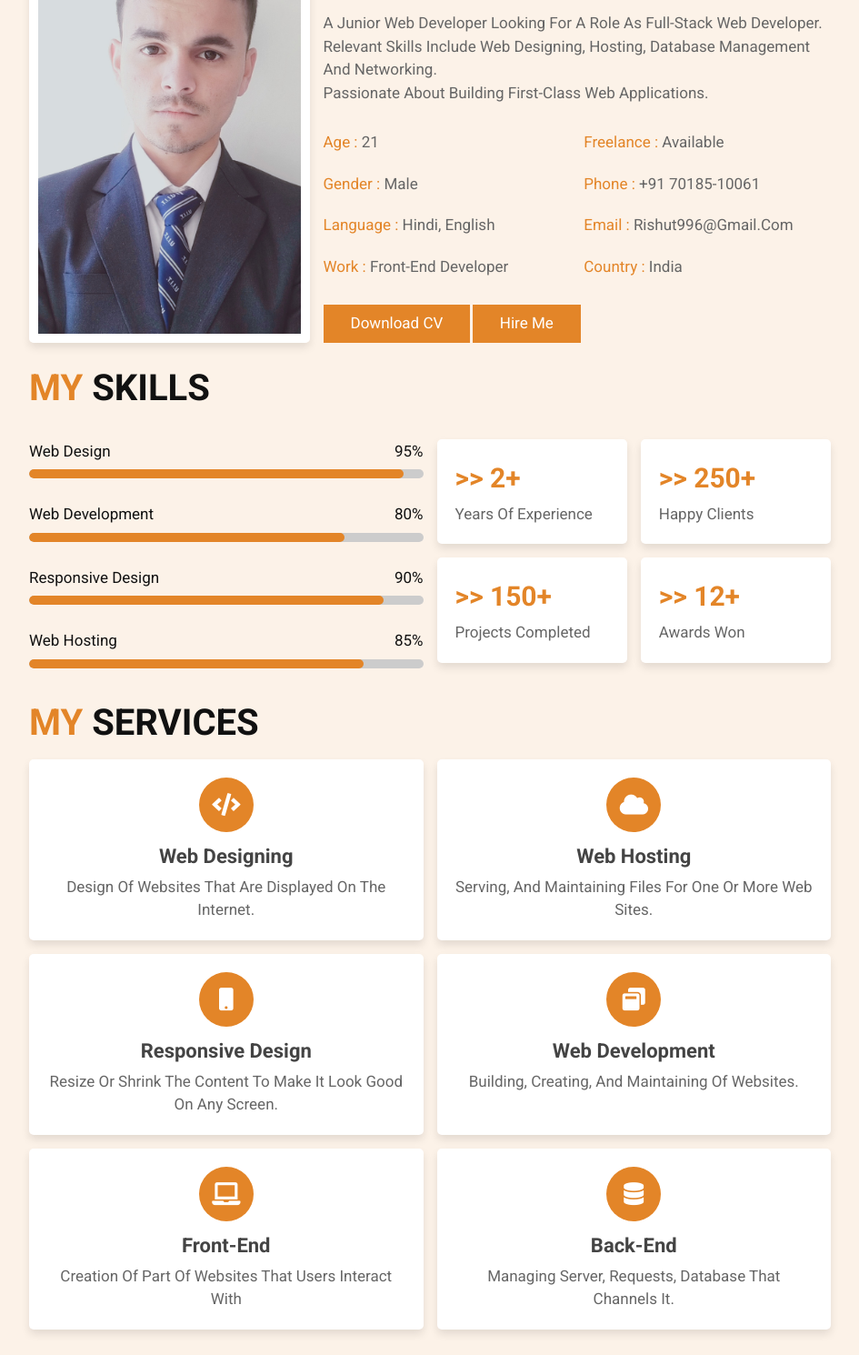
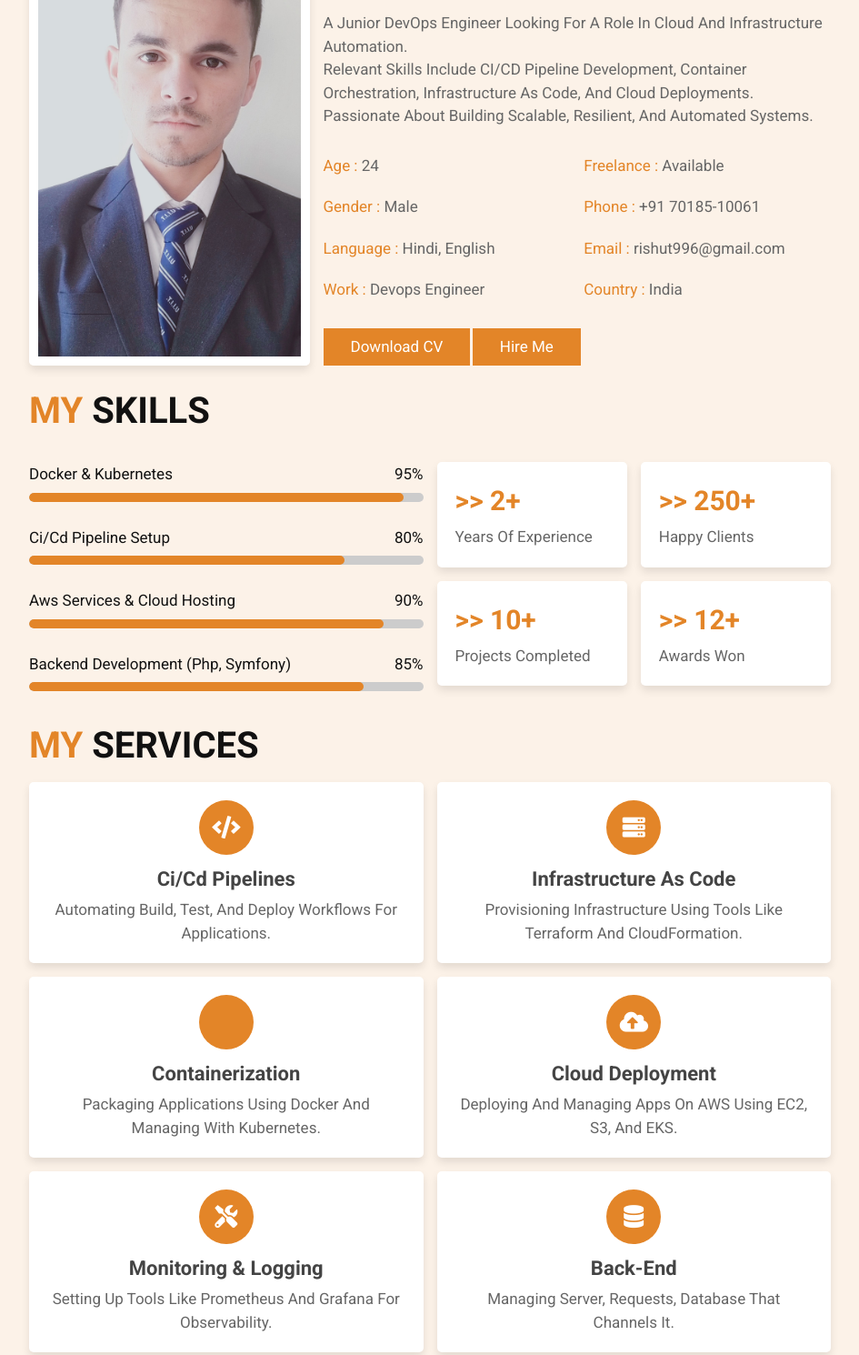
Before and after one commit to pushpender4/Personal_portfolio, a plain HTML site: page index.html in a window 1280 px wide. Shown: the part 982-2472 px from the top of the page at 91% size, without its empty margins (317-1262 px from the left). Drawn offline with Linux system fonts and the light colour scheme.

Commit message:
updated portfolio from front end to devops profile

```diff
--- a/css/style.css
+++ b/css/style.css
@@ -279,6 +279,9 @@ header .follow a:hover{
     color:var(--main-color);
 }
 
+.email {
+  text-transform: none;
+}
 /*-------------------------- my skills part ----------------------- */
 .about .row-2{
     display: flex;
--- a/index.html
+++ b/index.html
@@ -5,7 +5,7 @@
     <meta charset="UTF-8">
     <meta http-equiv="X-UA-Compatible" content="IE=edge">
     <meta name="viewport" content="width=device-width, initial-scale=1.0">
-    <title>complete responsive personal portfolio website design tutorial</title>
+    <title>complete responsive personal devops portfolio website</title>
 
     <!-- font awesome cdn link  -->
     <link rel="stylesheet" href="https://cdnjs.cloudflare.com/ajax/libs/font-awesome/5.15.3/css/all.min.css">
@@ -58,9 +58,8 @@
         <div class="content">
             <span class="hi"> hi there... </span>
             <h3> i am <span> pushpender </span> </h3>
-            <p class="info"> i am a front-end developer </p>
-            <p class="text"> Skilled in designing, developing and testing multiple web-based applications incorporating
-                a range of technologies! </p>
+            <p class="info"> i am a devops engineer </p>
+            <p class="text">  Skilled in automating, deploying, and managing scalable infrastructure with tools like Docker, Kubernetes, Terraform, and CI/CD pipelines! </p>
             <a href="#about" class="btn">about me</a>
         </div>
 
@@ -86,21 +85,20 @@
             </div>
 
             <div class="content">
-                <h3> my name is pushpender singh & i am a front-end developer </h3>
-                <p>A junior web developer looking for a role as full-stack web developer.<br>Relevant skills include Web
-                    Designing, Hosting, Database Management and Networking. <br> Passionate about building first-class
-                    web applications. </p>
+                <h3> my name is pushpender singh & i am a devops engineer </h3>
+                <p>A junior DevOps engineer looking for a role in cloud and infrastructure automation.<br>Relevant skills include CI/CD pipeline development, container orchestration, infrastructure as code, and cloud deployments. <br> Passionate about building scalable, resilient, and automated systems. </p>
+
                 <div class="box-container">
                     <div class="box">
-                        <p> <span> age : </span> 21 </p>
+                        <p> <span> age : </span> 24 </p>
                         <p> <span> gender : </span> male </p>
                         <p> <span> language : </span> hindi, english </p>
-                        <p> <span> work : </span> front-end developer </p>
+                        <p> <span> work : </span> devops engineer </p>
                     </div>
                     <div class="box">
                         <p> <span> freelance : </span> available </p>
                         <p> <span> phone : </span> +91 70185-10061 </p>
-                        <p> <span> email : </span> rishut996@gmail.com </p>
+                        <p class="email"> <span> email : </span> rishut996@gmail.com </p>
                         <p> <span> country : </span> india </p>
                     </div>
                 </div>
@@ -118,19 +116,19 @@
 
             <div class="skills">
                 <div class="progress">
-                    <h3> web design <span> 95% </span> </h3>
+                    <h3> docker & kubernetes <span> 95% </span> </h3>
                     <div class="bar"> <span></span> </div>
                 </div>
                 <div class="progress">
-                    <h3> web development <span> 80% </span> </h3>
+                    <h3> ci/cd pipeline setup <span> 80% </span> </h3>
                     <div class="bar"> <span></span> </div>
                 </div>
                 <div class="progress">
-                    <h3> responsive design <span> 90% </span> </h3>
+                    <h3> aws services & cloud hosting <span> 90% </span> </h3>
                     <div class="bar"> <span></span> </div>
                 </div>
                 <div class="progress">
-                    <h3> web hosting <span> 85% </span> </h3>
+                    <h3> backend development (php, symfony) <span> 85% </span> </h3>
                     <div class="bar"> <span></span> </div>
                 </div>
             </div>
@@ -146,7 +144,7 @@
                     <p>happy clients</p>
                 </div>
                 <div class="box">
-                    <h3> >> 150+ </h3>
+                    <h3> >> 10+ </h3>
                     <p>projects completed</p>
                 </div>
                 <div class="box">
@@ -172,32 +170,32 @@
 
             <div class="box">
                 <i class="fas fa-code"></i>
-                <h3>web designing</h3>
-                <p>design of websites that are displayed on the internet.</p>
+                <h3>ci/cd pipelines</h3>
+                <p>automating build, test, and deploy workflows for applications.</p>
             </div>
 
             <div class="box">
-                <i class="fas fa-cloud"></i>
-                <h3>web hosting</h3>
-                <p>serving, and maintaining files for one or more Web sites.</p>
+                <i class="fas fa-server"></i>
+                <h3>infrastructure as code</h3>
+                <p>provisioning infrastructure using tools like Terraform and CloudFormation.</p>
             </div>
 
             <div class="box">
-                <i class="fas fa-mobile"></i>
-                <h3>responsive design</h3>
-                <p>resize or shrink the content to make it look good on any screen.</p>
+                <i class="fas fa-docker"></i>
+                <h3>containerization</h3>
+                <p>packaging applications using Docker and managing with Kubernetes.</p>
             </div>
 
             <div class="box">
-                <i class="fas fa-window-restore"></i>
-                <h3>web development</h3>
-                <p> building, creating, and maintaining of websites.</p>
+                <i class="fas fa-cloud-upload-alt"></i>
+                <h3>cloud deployment</h3>
+                <p>deploying and managing apps on AWS using EC2, S3, and EKS.</p>
             </div>
 
             <div class="box">
-                <i class="fas fa-laptop"></i>
-                <h3>front-end</h3>
-                <p>creation of part of websites that users interact with</p>
+                <i class="fas fa-tools"></i>
+                <h3>monitoring & logging</h3>
+                <p>setting up tools like Prometheus and Grafana for observability.</p>
             </div>
 
             <div class="box">
@@ -381,14 +379,14 @@
             <div class="icons">
                 <i class="fas fa-phone"></i>
                 <h3>my number</h3>
-                <p>+123-456-7890</p>
-                <p>+111-222-3333</p>
+                <p>70185-10061</p>
+                <p>+91 70185-10061</p>
             </div>
 
             <div class="icons">
                 <i class="fas fa-map-marker-alt"></i>
                 <h3>my address</h3>
-                <p>sarkaghat, mandi distt, himachal pradesh, india - 152012</p>
+                <p>sarkaghat, mandi distt, himachal pradesh, india - 175024</p>
             </div>
 
         </div>
```
